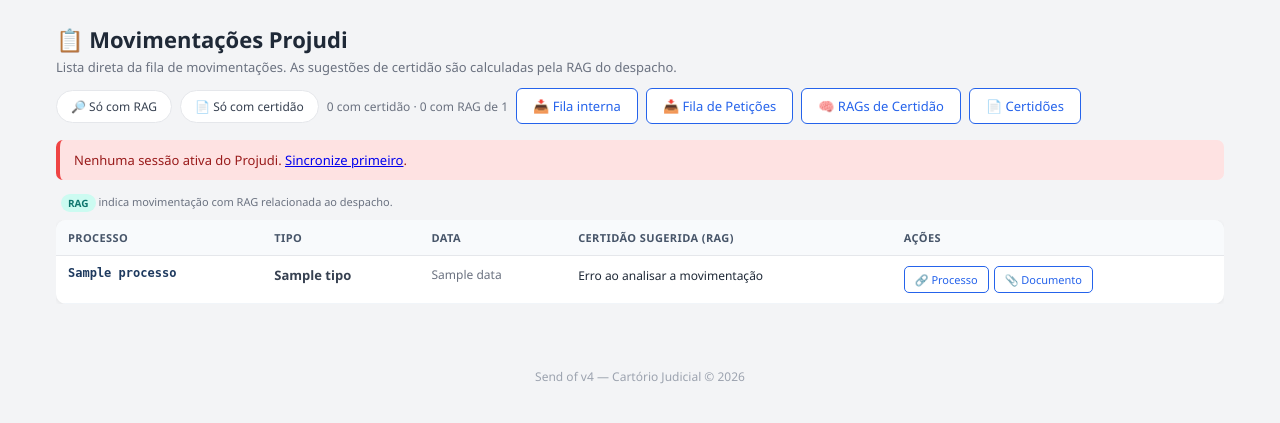
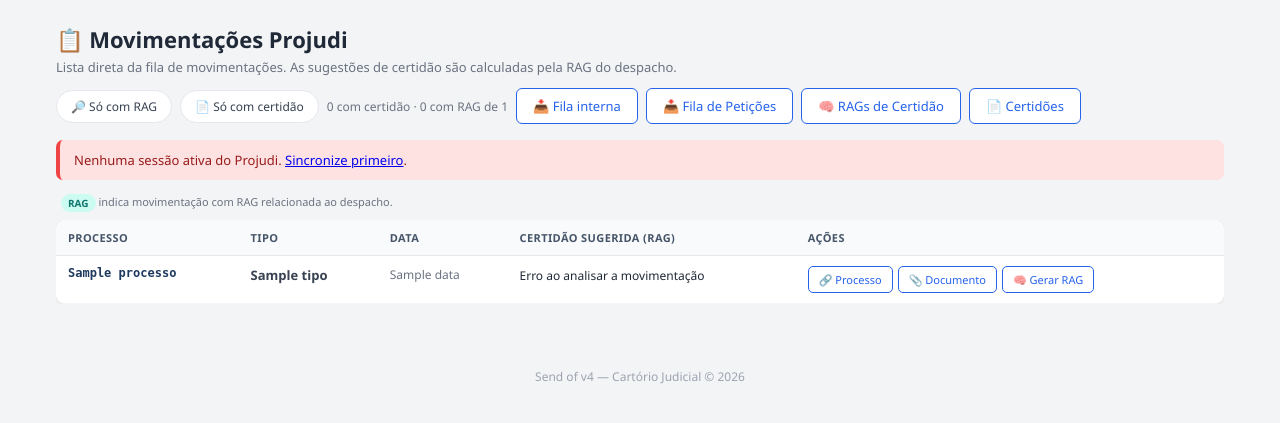
Before and after one commit to guedinho953/send_of_v4, a Django app: template templates/projudi/movimentacoes_list.html in a window 1280 px wide. Shown: the part 56-479 px from the top of the page. Run offline with Django 5.2, Linux system fonts and the light colour scheme; the template is opened without the code that fills it: most values are stand-ins (such as "Sample title", 1, 10 or a date in 2020).

Commit message:
feat: gerar RAG sempre e gerar certidao inline
- botao Gerar RAG fica sempre disponivel na movimentacao
- usa o texto da movimentacao quando nao ha documento
- gera certidao inline quando a RAG tem template
- mantem configurar RAG quando falta template

```diff
--- a/templates/projudi/movimentacoes_list.html
+++ b/templates/projudi/movimentacoes_list.html
@@ -120,6 +120,19 @@
                            href="#" target="_blank" style="display:none;">
                             📄 Gerar certidão
                         </a>
+                        <form method="post"
+                              action="{% url 'projudi:certidao_gerar_rag' %}"
+                              class="fila-gerar-rag"
+                              style="margin:0; display:none;"
+                              onsubmit="return confirm('Gerar e assinar a certidão no Projudi com esta RAG?');">
+                            {% csrf_token %}
+                            <input type="hidden" name="processo" value="{{ m.processo }}">
+                            <input type="hidden" name="processo_url" value="{{ m.link_processo|default:'' }}">
+                            <input type="hidden" name="rag_id" value="">
+                            <button type="submit" class="btn btn-sm btn-outline">
+                                📄 Gerar certidão
+                            </button>
+                        </form>
                         {% if request.user.is_staff %}
                         <a class="btn btn-sm btn-outline btn-config-rag"
                            href="#" target="_blank" style="display:none;">
@@ -137,22 +150,23 @@
                            href="{{ m.link_documento }}" target="_blank">
                             📎 Documento
                         </a>
+                        {% endif %}
                         <form method="post"
                               action="{% url 'projudi:movimentacao_criar_rag' %}"
                               class="fila-criar-rag"
-                              style="margin:0; display:none;"
-                              onsubmit="return confirm('Criar uma RAG a partir deste documento?');">
+                              style="margin:0;"
+                              onsubmit="return confirm('Gerar uma RAG a partir do texto desta movimentação?');">
                             {% csrf_token %}
                             <input type="hidden" name="processo" value="{{ m.processo }}">
                             <input type="hidden" name="tipo" value="{{ m.tipo|default:'' }}">
                             <input type="hidden" name="data" value="{{ m.data|default:'' }}">
                             <input type="hidden" name="link_processo" value="{{ m.link_processo|default:'' }}">
-                            <input type="hidden" name="link_documento" value="{{ m.link_documento }}">
+                            <input type="hidden" name="link_documento" value="{{ m.link_documento|default:'' }}">
+                            <input type="hidden" name="texto_movimentacao" value="{{ m.tipo|default:'' }} {{ m.data|default:'' }}">
                             <button type="submit" class="btn btn-sm btn-outline">
-                                🧠 Criar RAG
+                                🧠 Gerar RAG
                             </button>
                         </form>
-                        {% endif %}
                     </div>
                 </td>
             </tr>
@@ -306,22 +320,32 @@
                 el.appendChild(nada);
             }
 
-            if (linha && dados.url_form) {
+            if (linha) {
+                const ehDecurso = dados.tipo_certidao === 'decurso_pagamento';
                 const botaoGerar = linha.querySelector('.btn-gerar');
                 if (botaoGerar) {
-                    botaoGerar.href = dados.url_form;
-                    botaoGerar.style.display = '';
+                    if (ehDecurso && dados.url_form) {
+                        botaoGerar.href = dados.url_form;
+                        botaoGerar.style.display = '';
+                    } else {
+                        botaoGerar.style.display = 'none';
+                    }
                 }
-            }
-            if (linha) {
-                const formCriar = linha.querySelector('.fila-criar-rag');
-                if (formCriar) {
-                    formCriar.style.display = dados.rag_encontrada
-                        ? 'none' : 'block';
+
+                const formRag = linha.querySelector('.fila-gerar-rag');
+                if (formRag) {
+                    if (dados.rag_id && dados.tem_template && !ehDecurso) {
+                        const campoRag = formRag.querySelector('[name="rag_id"]');
+                        if (campoRag) campoRag.value = dados.rag_id;
+                        formRag.style.display = 'inline';
+                    } else {
+                        formRag.style.display = 'none';
+                    }
                 }
+
                 const botaoConfig = linha.querySelector('.btn-config-rag');
                 if (botaoConfig) {
-                    if (dados.rag_id && !dados.url_form) {
+                    if (dados.rag_id && !dados.tem_template && !ehDecurso) {
                         botaoConfig.href = (
                             '/admin/processes/ragexample/' +
                             dados.rag_id + '/change/'
```
Also changed, not shown: projudi/certidao_views.py (+23 -10 lines).
